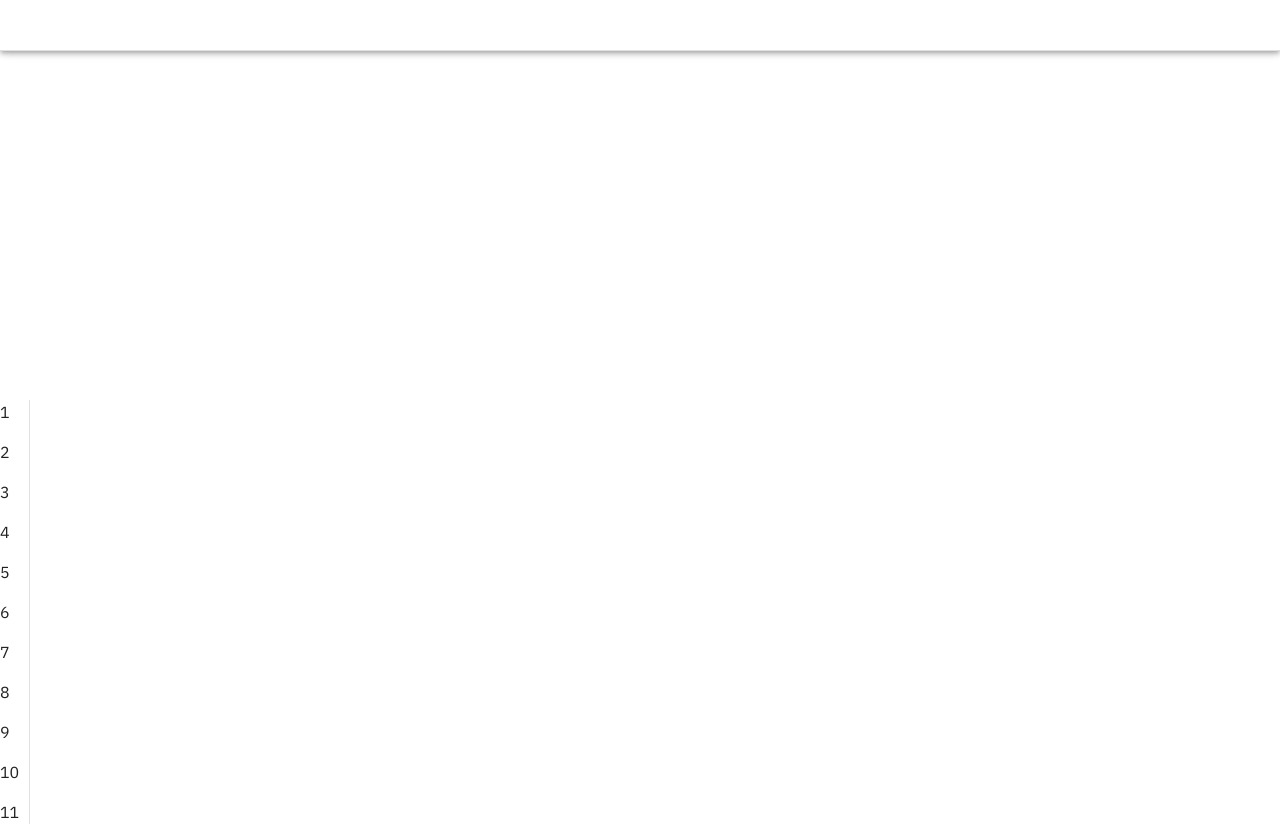
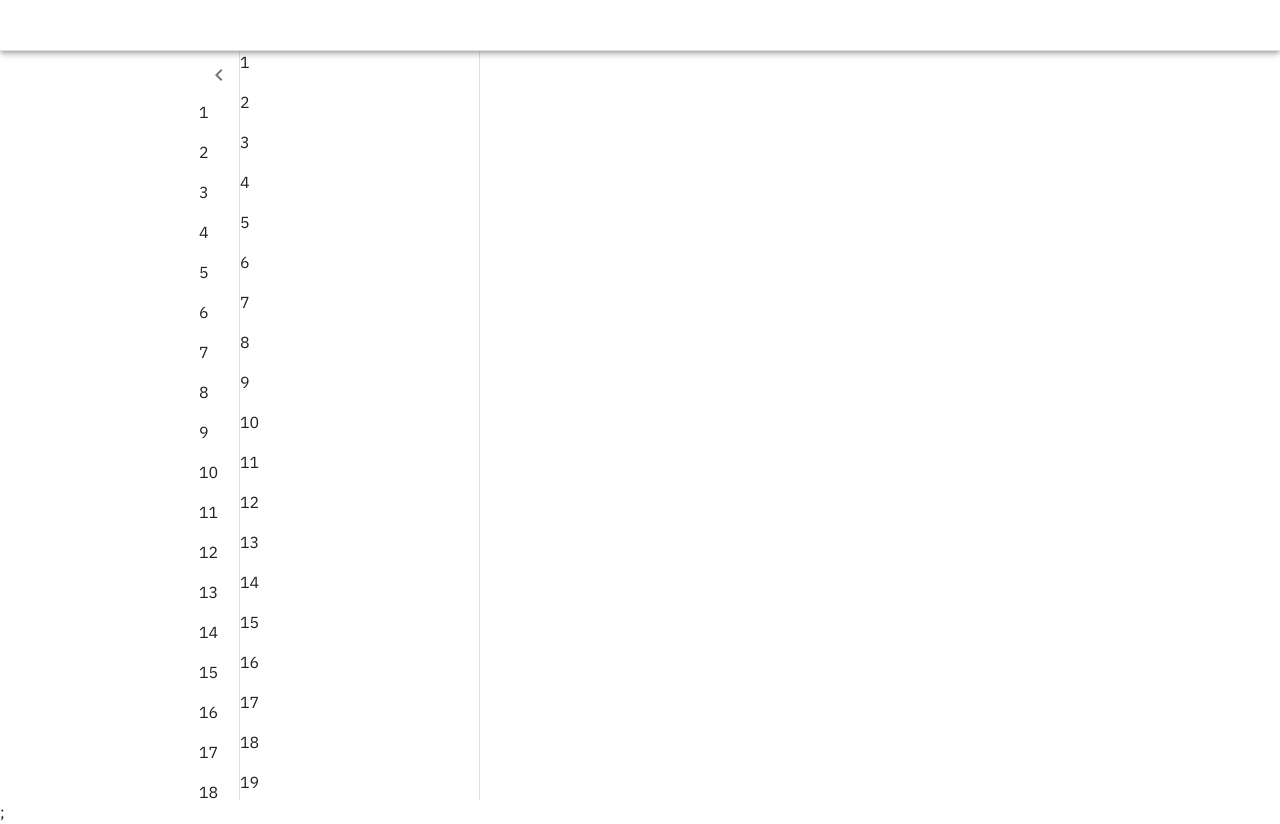
Before and after one commit to ApekshaShetti/JustChat-client, a React (Vite) app: page / in a window 1280 px wide. Before the commit the page ends 800 px from the top, so only its background shows below. Built offline with nearby package versions, Linux system fonts and the light colour scheme.

Commit message:
Primary and Secondary component complete

```diff
--- /dev/null
+++ b/src/components/PrimaryDraw/DrawToggle.tsx
@@ -0,0 +1,31 @@
+import { ChevronLeft, ChevronRight } from "@mui/icons-material";
+import { Box, IconButton } from "@mui/material";
+import React from "react";
+
+type Props = {
+  open: boolean;
+  handleDrawerOpen: () => void;
+  handleDrawerClose: () => void;
+};
+const DrawToggle: React.FC<Props> = ({
+  open,
+  handleDrawerClose,
+  handleDrawerOpen,
+}) => {
+  return (
+    <Box
+      sx={{
+        height: "50px",
+        display: "flex",
+        alignItems: "center",
+        justifyContent: "center",
+      }}
+    >
+      <IconButton onClick={open ? handleDrawerClose : handleDrawerOpen}>
+        {open ? <ChevronLeft /> : <ChevronRight />}
+      </IconButton>
+    </Box>
+  );
+};
+
+export default DrawToggle;
--- a/src/pages/Home.tsx
+++ b/src/pages/Home.tsx
@@ -1,6 +1,7 @@
 import { Box, CssBaseline } from "@mui/material";
 import PrimaryAppBar from "./templates/PrimaryAppBar";
 import PrimaryDraw from "./templates/PrimaryDraw";
+import SecondaryDraw from "./templates/SecondaryDraw";
 
 const Home = () => {
   return (
@@ -8,6 +9,7 @@ const Home = () => {
       <CssBaseline />
       <PrimaryAppBar />
       <PrimaryDraw />
+      <SecondaryDraw/>
     </Box>
   );
 };
--- a/src/pages/templates/PrimaryDraw.tsx
+++ b/src/pages/templates/PrimaryDraw.tsx
@@ -1,15 +1,57 @@
-import { Drawer, Box, useMediaQuery, Typography } from "@mui/material";
+import { Box, useMediaQuery, Typography, styled } from "@mui/material";
 import { useEffect, useState } from "react";
 import { useTheme } from "@mui/material/styles";
+import DrawToggle from "../../components/PrimaryDraw/DrawToggle";
+import MuiDrawer from "@mui/material/Drawer";
 
 const PrimaryDraw = () => {
   const theme = useTheme();
   const below600 = useMediaQuery("(max-width:599px)");
   const [open, setOpen] = useState(!below600);
 
+  const openedMixin = () => ({
+    transition: theme.transitions.create("width", {
+      easing: theme.transitions.easing.sharp,
+      duration: theme.transitions.duration.enteringScreen,
+    }),
+    overflowX: "hidden",
+  });
+  const closedMixin = () => ({
+    transition: theme.transitions.create("width", {
+      easing: theme.transitions.easing.sharp,
+      duration: theme.transitions.duration.enteringScreen,
+    }),
+    overflowX: "hidden",
+    width: theme.primaryDraw.closed,
+  });
+
+  const Drawer = styled(
+    MuiDrawer,
+    {}
+  )(({ theme, open }) => ({
+    width: theme.primaryDraw.width,
+    whiteSpace: "nowrap",
+    boxSizing: "border-box",
+    ...(open && {
+      ...openedMixin(),
+      "& .MuiDrawer-paper": openedMixin(),
+    }),
+    ...(!open && {
+      ...openedMixin(),
+      "& .MuiDrawer-paper": closedMixin(),
+    }),
+  }));
+
   useEffect(() => {
     setOpen(!below600);
   }, [below600]);
+
+  const handleDrawerOpen = () => {
+    setOpen(true);
+  };
+  const handleDrawerClose = () => {
+    setOpen(false);
+  };
 
   return (
     <Drawer
@@ -17,14 +59,28 @@ const PrimaryDraw = () => {
       variant={below600 ? "temporary" : "permanent"}
       PaperProps={{
         sx: {
-          mt: theme.primaryAppBar.height,
-          height: `calc(100vh - ${theme.primaryAppBar.height} )`,
+          mt: `${theme.primaryAppBar.height}px`,
+          height: `calc(100vh - ${theme.primaryAppBar.height}px)`,
+          width: theme.primaryDraw.width,
         },
       }}
     >
       <Box>
-        <Box>
-          {[...Array(100)].map((_, i) => (
+        <Box
+          sx={{
+            position: "absolute",
+            top: 0,
+            right: 0,
+            p: 0,
+            width: open ? "auto" : "100%",
+          }}
+        >
+          <DrawToggle
+            open={open}
+            handleDrawerClose={handleDrawerClose}
+            handleDrawerOpen={handleDrawerOpen}
+          />
+          {[...Array(50)].map((_, i) => (
             <Typography key={i} paragraph>
               {i + 1}
             </Typography>
--- /dev/null
+++ b/src/pages/templates/SecondaryDraw.tsx
@@ -0,0 +1,27 @@
+import { Box, Typography } from "@mui/material";
+import { useTheme } from "@mui/material/styles";
+
+const SecondaryDraw = () => {
+  const theme = useTheme();
+  return (
+    <Box
+      sx={{
+        minWidth: `${theme.secondaryDraw.width}px`,
+        mt: `${theme.primaryAppBar.height}px`,
+        height: `calc(100vh - ${theme.primaryAppBar.height}px)`,
+        borderRight: `1px solid ${theme.palette.divider}`,
+        display: { xs: "none", sm: "block" },
+        overflow: "auto",
+      }}
+    >
+      {" "}
+      {[...Array(50)].map((_, i) => (
+        <Typography key={i} paragraph>
+          {i + 1}
+        </Typography>
+      ))}
+    </Box>
+  );
+};
+
+export default SecondaryDraw;
--- a/src/theme/theme.tsx
+++ b/src/theme/theme.tsx
@@ -5,10 +5,24 @@ declare module "@mui/material/styles" {
     primaryAppBar: {
       height: number;
     };
+    primaryDraw: {
+      width: number;
+      closed: number;
+    };
+    secondaryDraw: {
+      width: number;
+    };
   }
   interface ThemeOptions {
     primaryAppBar: {
       height: number;
+    };
+    primaryDraw: {
+      width: number;
+      closed: number;
+    };
+    secondaryDraw: {
+      width: number;
     };
   }
 }
@@ -20,6 +34,13 @@ export const createMuiTheme = () => {
     },
     primaryAppBar: {
       height: 50,
+    },
+    primaryDraw: {
+      width: 240,
+      closed: 70,
+    },
+    secondaryDraw: {
+      width: 240,
     },
     components: {
       MuiAppBar: {
```
